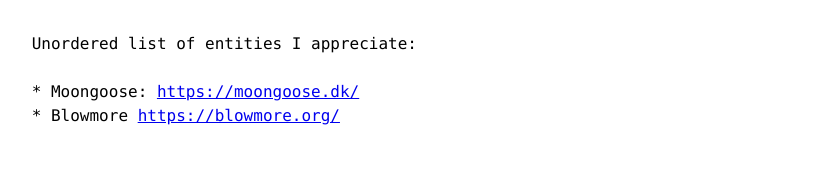
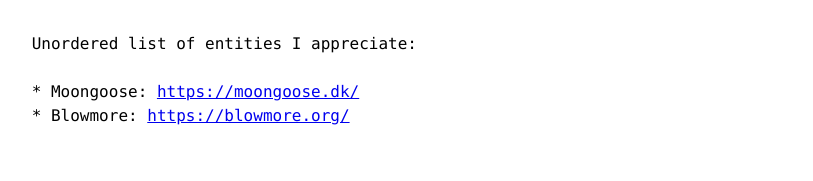
Before and after one commit to mathiaslyngbye/mathiaslyngbye.github.io, a Jekyll site: the page built from index.md, in a window 1280 px wide. Shown: the part 720-901 px from the top of the page, without its empty margins (223-1036 px from the left). Built offline with Jekyll 4.4.1, drawn with Linux system fonts in a browser that asks for light colours.

```diff
--- a/index.md
+++ b/index.md
@@ -21,4 +21,4 @@ Where else to find me:
 ## Acknowledgments
 Unordered list of entities I appreciate:
 * Moongoose: [https://moongoose.dk/](https://moongoose.dk/)
-* Blowmore [https://blowmore.org/](https://blowmore.org/)
+* Blowmore: [https://blowmore.org/](https://blowmore.org/)
```
